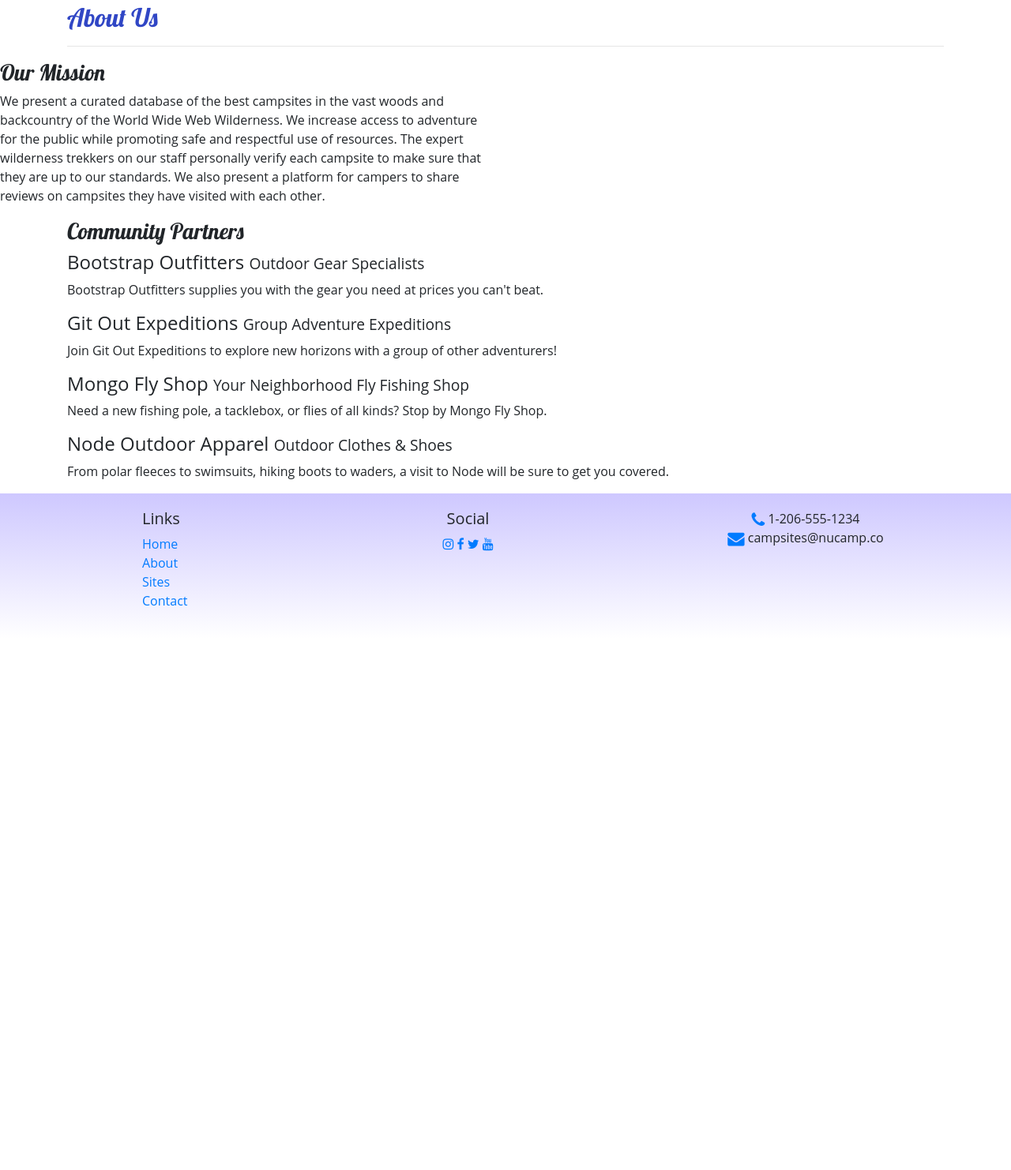
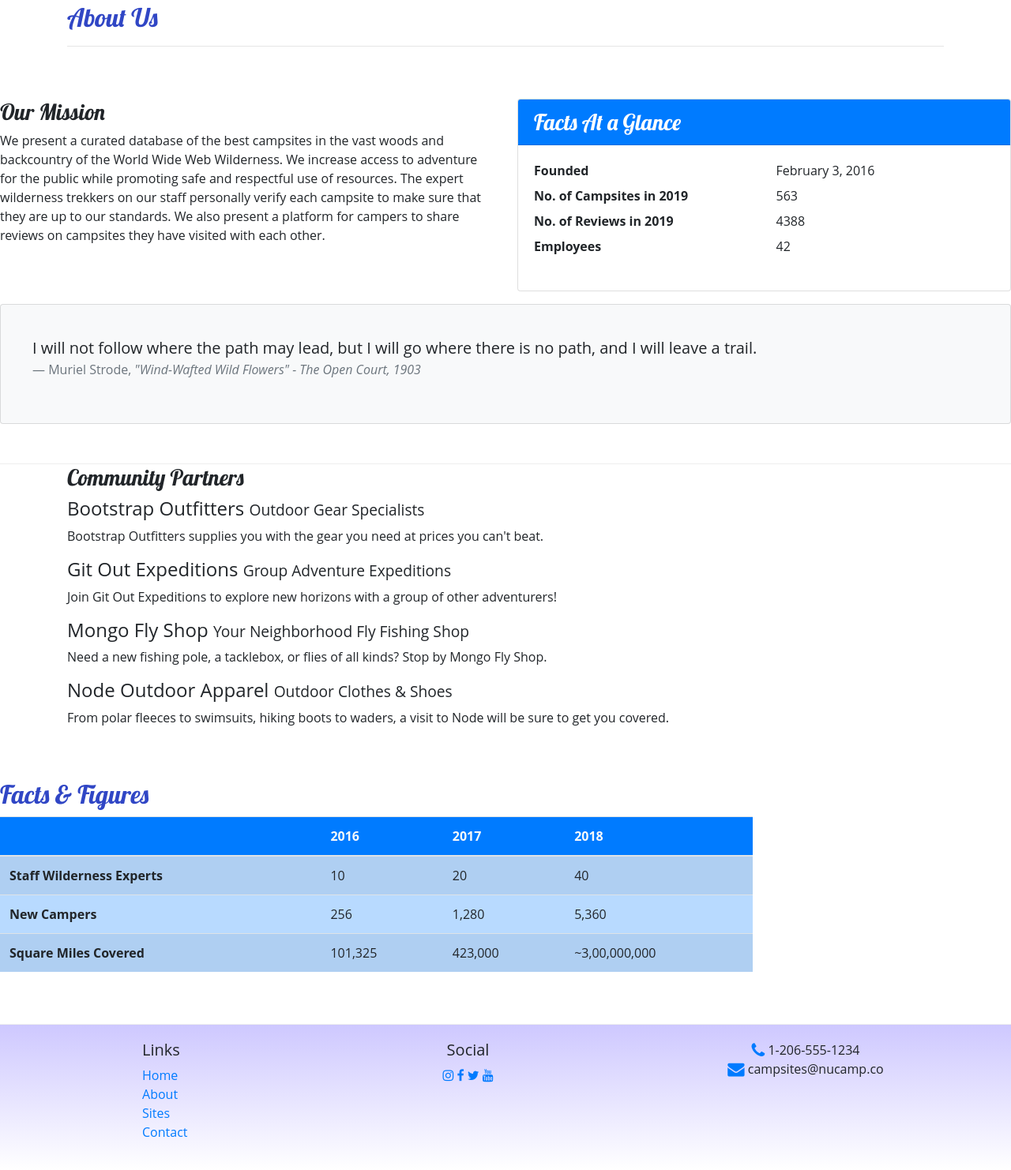
Before and after one commit to syd333/NucampProject, a website: page abcopy.html in a window 1280 px wide. Shown: the part 279-1761 px from the top of the page at 79% size. Before the commit the page ends 1088 px from the top, so only its background shows below. Drawn offline with nearby package versions, Linux system fonts and the light colour scheme; a web font is replaced by a local one.

Commit message:
Tables and Cards

```diff
--- a/abcopy.html
+++ b/abcopy.html
@@ -52,10 +52,38 @@
             </div>
         </div>
     </div>
-        <div class="row">
+        <div class="row row-content">
             <div class="col-sm-6">
                 <h3>Our Mission</h3>
-                <p>We present a curated database of the best campsites in the vast woods and backcountry of the World Wide Web Wilderness. We increase access to adventure for the public while promoting safe and respectful use of resources. The expert wilderness trekkers on our staff personally verify each campsite to make sure that they are up to our standards. We also present a platform for campers to share reviews on campsites they have visited with each other.</p>
+                <p>We present a curated database of the best campsites in the vast woods and backcountry of the World Wide Web Wilderness. We increase access to adventure for the public while promoting safe and respectful use of resources. The expert wilderness trekkers on our staff personally verify each campsite to make sure that they are up to our standards. We also present a platform for campers to share reviews on campsites they have visited with  each other.</p>
+            </div>
+            <div class="col-sm-6">
+                <div class="card">
+                    <h3 class="card-header bg-primary text-white">Facts At a Glance</h3>
+                    <div class="card-body">
+                        <dl class="row">
+                            <dt class="col-6">Founded</dt>
+                            <dd class="col-6">February 3, 2016</dd>
+                            <dt class="col-6">No. of Campsites in 2019</dt>
+                            <dd class="col-6">563</dd>
+                            <dt class="col-6">No. of Reviews in 2019</dt>
+                            <dd class="col-6">4388</dd>
+                            <dt class="col-6">Employees</dt>
+                            <dd class="col-6">42</dd>
+                        </dl>
+                    </div>
+                </div>
+            </div>
+            <div class="col">
+                <div class="card card-body bg-light mt-3">
+                    <blockquote class="blockquote card-body">
+                        <p class="mb-0">I will not follow where the path may lead, but I will go where there is no path, and I will leave a trail.</p>
+                        <footer class="blockquote-footer">Muriel Strode,
+                            <cite title="Source Title">"Wind-Wafted Wild Flowers" -
+                            The Open Court, 1903</cite>
+                        </footer>
+                    </blockquote>
+        		</div>
             </div>
         </div>
 
@@ -75,8 +103,44 @@
             </div>
         </div>
     </div>
-
-    <footer>
+    <div class="row row-content">
+        <div class="col-sm-9">
+            <h2>Facts &amp; Figures</h2>
+            <div class="table-responsive">
+                   <table class="table table-striped">
+                <thead>
+                    <tr class="bg-primary text-light">
+                        <th></th>
+                        <th>2016</th>
+                        <th>2017</th>
+                        <th>2018</th>
+                    </tr>
+                    </thead>
+                <tbody class="table-primary">
+                        <tr>
+                            <th>Staff Wilderness Experts</th>
+                            <td>10</td>
+                            <td>20</td>
+                            <td>40</td>
+                        </tr>
+                        <tr>
+                            <th>New Campers</th>
+                            <td>256</td>
+                            <td>1,280</td>
+                            <td>5,360</td>
+                        </tr>
+                        <tr>
+                            <th>Square Miles Covered</th>
+                            <td>101,325</td>
+                            <td>423,000</td>
+                            <td>~3,00,000,000</td>
+                        </tr>
+                    </tbody>
+                </table>
+            </div>
+        </div>
+   </div>
+    <footer class="site-footer">
         <div class="container">
             <div class="row">
                 <div class="col-4 col-sm-2 offset-1">
--- a/css/styles.css
+++ b/css/styles.css
@@ -14,7 +14,7 @@ header h2 {
     color: #CEC8FF;
 }
 
-footer {
+.site-footer {
     background-image: linear-gradient(#CEC8FF, white);
     padding: 20px 0;
 }
```
Also changed, not shown: inxcopy.html (+1 -1 lines).
